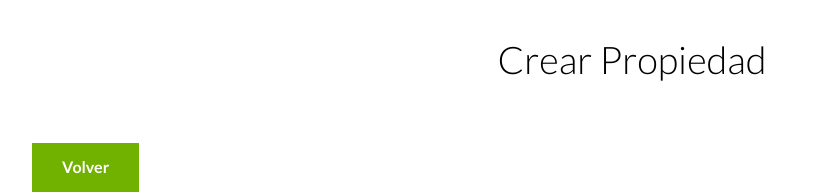
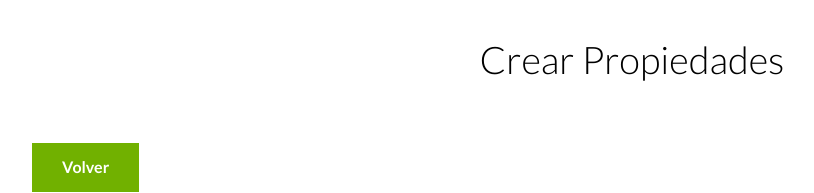
Before and after one commit to Melomario57/MVC-BienesRa-ces, a PHP site: template views/propiedades/crear.php in a window 1280 px wide. Shown: the part 120-313 px from the top of the page, without its empty margins (8-822 px from the left). Run offline with PHP 8.4, Linux system fonts and the light colour scheme; the template is opened without the code that fills it, so the values that code supplies are empty.

Commit message:
Commit de prueba

```diff
--- a/views/propiedades/crear.php
+++ b/views/propiedades/crear.php
@@ -1,5 +1,5 @@
 <main class="contenedor seccion">
-    <h1>Crear Propiedad</h1>
+    <h1>Crear Propiedades</h1>
 
     <a href="/admin" class="boton boton-verde">Volver</a>
 
```
